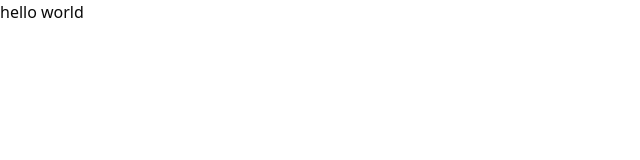
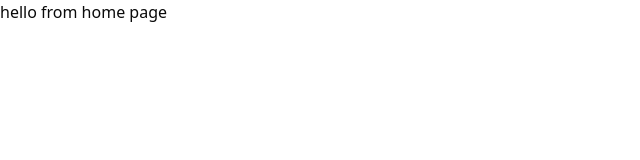
Before and after one commit to 000bachir/go_chat_application, a Next.js app in the folder frontend/: page / in a window 1280 px wide. Shown: the top 160 px of the page, without its empty margins (0-640 px from the left). Built offline with nearby package versions, Linux system fonts and the light colour scheme; sample sign-in values are in the browser's storage.

Commit message:
client side updates

```diff
--- a/frontend/src/app/Login/page.tsx
+++ b/frontend/src/app/Login/page.tsx
@@ -1,10 +1,53 @@
 import React, { ReactNode } from "react";
-import { useState } from "react";
+import { useState  } from "react";
+import { API_URL } from "@/middleware/constants/main";
+import { useRouter } from "next/router";
+import { UserInfo , AuthContext } from "@/middleware/modules/Auth_provider";
+import { useContext , useEffect } from "react";
+
+
 
 const Login = () => {
 
     const [email, setEmail] = useState("")
     const [password, setPassword] = useState("")
+    const { authenticated }  = useContext(AuthContext)
+    const router = useRouter()
+
+    useEffect(()=>{
+        if(authenticated){
+            router.push("/")
+            return
+        }
+    } , [authenticated])
+
+    const HandleSubmit = async (event : React.SyntheticEvent) => {
+        event.preventDefault()
+        try{
+
+            const response = await fetch( `${API_URL}/login`, {
+                method : "POST" ,
+                headers : {"Content-Type" : "Application/json"} ,
+                body : JSON.stringify({email , password})
+            })
+            const data = await response.json()
+            if(response.ok){
+                const user : UserInfo  = {
+                    username : data.username ,
+                    id : data.id
+                }
+                // nit the best practice to let the data move arround
+                localStorage.setItem('user_info' , JSON.stringify(user))
+                // redirect the user to the home page
+                return router.push("/")
+            }
+
+
+        }catch(error){
+            console.log("Error :", error)
+        }
+
+    }
 
 
     return (
@@ -15,13 +58,20 @@ const Login = () => {
                     <input
                         type="text"
                         placeholder="Email"
-                        className="p-2 mt-4 rounded-2xl border-[1px] border-gray-900 flex items-center justify-start w-[80%]" required />
+                        className="p-2 mt-4 rounded-2xl border-[1px] border-gray-900 flex items-center justify-start w-[80%]" required
                         value={email}
-                        onChange={(e : React.ChangeEvent<HTMLInputElement>) => setEmail(e.target.value)}
+                        onChange={(e: React.ChangeEvent<HTMLInputElement>) => setEmail(e.target.value)}
+                    />
 
                     <input
-                        type="password" placeholder="Password" className="p-2 mt-4 rounded-2xl border-[1px] border-gray-900 flex items-center justify-start w-[80%]" required />
-                    <button type="submit" className="bg-blue-500 p-4 rounded-2xl shadow-2xl text-2xl font-semibold text-white">
+                        type="password"
+                        placeholder="Password"
+                        className="p-2 mt-4 rounded-2xl border-[1px] border-gray-900 flex items-center justify-start w-[80%]"
+                        required
+                        value = {password}
+                        onChange ={(e : React.ChangeEvent<HTMLInputElement>) => setPassword(e.target.value)}
+                        />
+                    <button onClick={HandleSubmit} type="submit" className="bg-blue-500 p-4 rounded-2xl shadow-2xl text-2xl font-semibold text-white">
                         Login
                     </button>
                 </form>
--- a/frontend/src/app/layout.tsx
+++ b/frontend/src/app/layout.tsx
@@ -1,6 +1,7 @@
 import type { Metadata } from "next";
 import { Geist, Geist_Mono } from "next/font/google";
 import "./globals.css";
+import AuthContextProvider from "@/middleware/modules/Auth_provider";
 
 const geistSans = Geist({
   variable: "--font-geist-sans",
@@ -27,7 +28,9 @@ export default function RootLayout({
       <body
         className={`${geistSans.variable} ${geistMono.variable} antialiased`}
       >
-        {children}
+        <AuthContextProvider>
+          {children}
+        </AuthContextProvider>
       </body>
     </html>
   );
--- a/frontend/src/app/page.tsx
+++ b/frontend/src/app/page.tsx
@@ -3,14 +3,7 @@ import React from "react";
 
 const Home = () => {
   return(
-      <>
-
-        <h1>
-          hello world
-        </h1>
-
-      </>
-
+    <h1>hello from home page</h1>
   )
 }
 
--- /dev/null
+++ b/frontend/src/middleware/constants/main.ts
@@ -0,0 +1 @@
+export const API_URL = process.env.NEXT_PUBLIC_API || "http://127.0.0.1:8080"
--- /dev/null
+++ b/frontend/src/middleware/modules/Auth_provider.tsx
@@ -0,0 +1,71 @@
+import { useState, createContext } from "react";
+import { useRouter } from "next/router";
+import { useEffect } from "react";
+
+
+
+export type UserInfo = {
+    username: string,
+    id: string
+}
+
+export const AuthContext = createContext<
+    {
+        authenticated: boolean,
+        setAuthenticated: (auth: boolean) => void,
+        user: UserInfo
+        setUser: (user: UserInfo) => void
+    }
+>({
+    authenticated: false,
+    setAuthenticated: () => { },
+    user: {
+        username: "",
+        id: ""
+    },
+    setUser: () => { }
+})
+
+
+const AuthContextProvider = ({ children }: { children: React.ReactNode }) => {
+    const [authenticated, setAuthenticated] = useState(false)
+    const [user, setUser] = useState<UserInfo>({ username: "", id: "" })
+    const router = useRouter()
+
+    useEffect(() => {
+        const userInfo = localStorage.getItem("user_info")
+        if (!userInfo) {
+            if (window.location.pathname != "signup") {
+                router.push("/login")
+                return
+            }
+        } else {
+            const user: UserInfo = JSON.parse(userInfo)
+            if (user) {
+                setUser({
+                    username: user.username,
+                    id: user.id
+                })
+            }
+            setAuthenticated(true)
+        }
+    }, [authenticated])
+
+
+    return (
+        <AuthContext.Provider
+            value={
+                {
+                    authenticated: authenticated,
+                    setAuthenticated: setAuthenticated,
+                    user: user,
+                    setUser: setUser
+                }
+            }
+        >
+            {children}
+        </AuthContext.Provider>
+    )
+}
+
+export default AuthContextProvider
```
